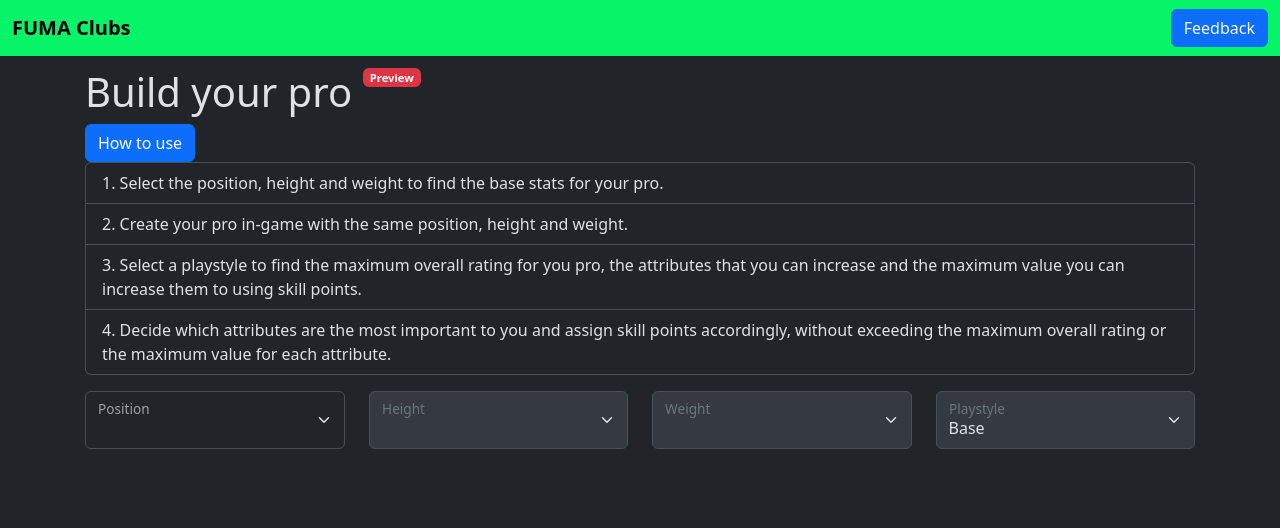
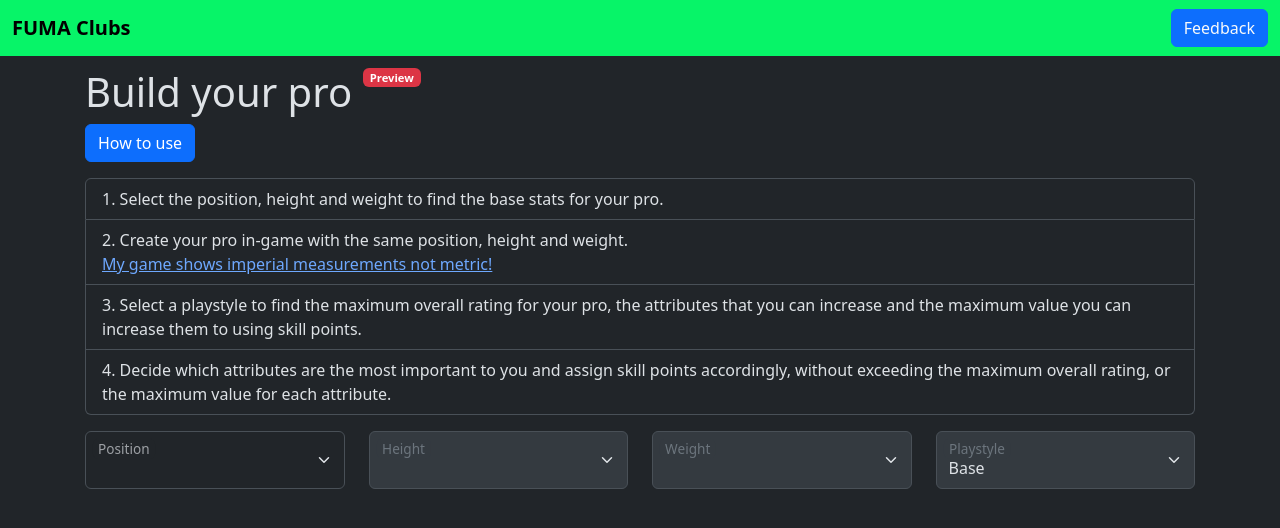
Before and after one commit to garrytrinder/fuma-clubs, a React (Vite) app: page / in a window 1280 px wide. Both pictures are taken after a click on the button "How to use". Shown: the top 528 px of the page. Built offline with nearby package versions, Linux system fonts and the light colour scheme.

Commit message:
Update how-to instructions in App component

```diff
--- a/src/App.tsx
+++ b/src/App.tsx
@@ -128,24 +128,27 @@
               How to use
             </button>
             <div className={`collapse ${showHowTo ? 'show' : ''}`}>
-              <ol className="list-group list-group-numbered">
+              <ol className="list-group list-group-numbered mt-3">
                 <li className="list-group-item">
                   Select the position, height and weight to find the base stats
                   for your pro.
                 </li>
                 <li className="list-group-item">
                   Create your pro in-game with the same position, height and
-                  weight.
+                  weight. <br />
+                  <a href="https://discord.com/channels/882539898953949204/1214494552363245589/1214641241640271954">
+                    My game shows imperial measurements not metric!
+                  </a>
                 </li>
                 <li className="list-group-item">
-                  Select a playstyle to find the maximum overall rating for you
+                  Select a playstyle to find the maximum overall rating for your
                   pro, the attributes that you can increase and the maximum
                   value you can increase them to using skill points.
                 </li>
                 <li className="list-group-item">
                   Decide which attributes are the most important to you and
                   assign skill points accordingly, without exceeding the maximum
-                  overall rating or the maximum value for each attribute.
+                  overall rating, or the maximum value for each attribute.
                 </li>
               </ol>
             </div>
```
